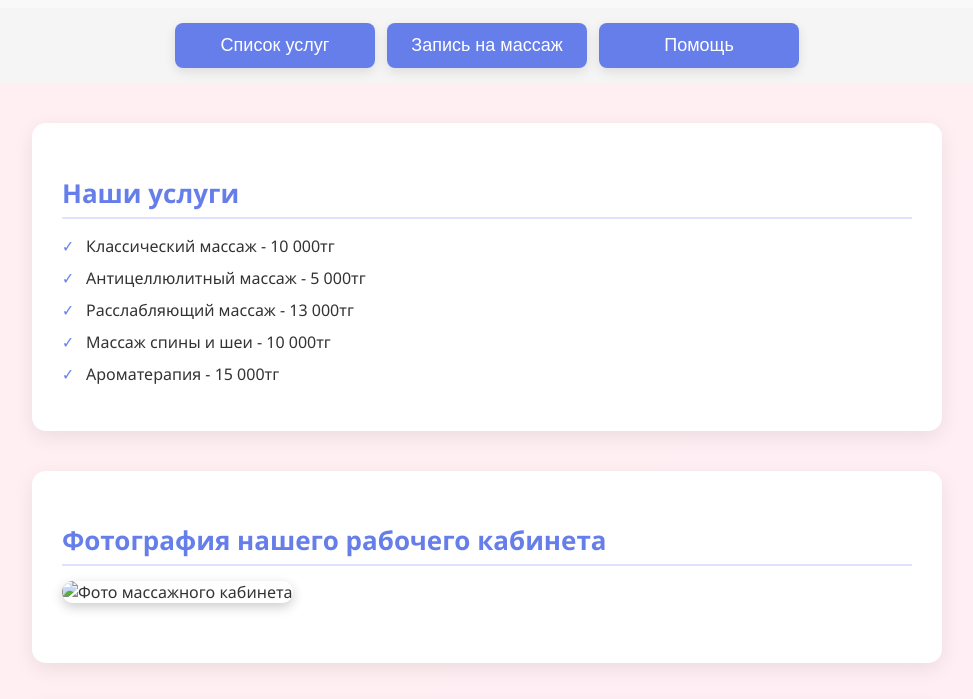
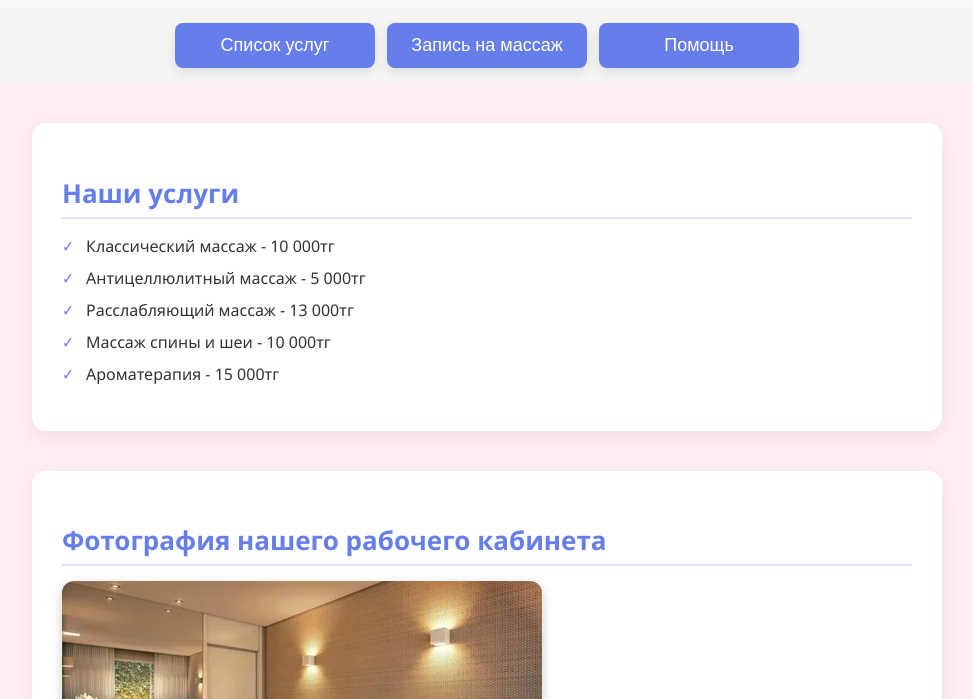
Before and after one commit to Ilya0809/Ilya0809, a plain HTML site: page index.html in a window 1280 px wide. Shown: the part 101-800 px from the top of the page, without its empty margins (153-1126 px from the left). Drawn offline with Linux system fonts and the light colour scheme.

Commit message:
Update index.html

```diff
--- a/index.html
+++ b/index.html
@@ -32,7 +32,7 @@
 
 <section>
     <h2>Фотография нашего рабочего кабинета</h2>
-    <img src="images/i.webp" alt="Фото массажного кабинета" style="max-width:100%; border-radius:12px; box-shadow: 0 4px 12px rgba(0,0,0,0.2); margin-bottom: 30px;">
+    <img src="i.webp" alt="Фото массажного кабинета" style="max-width:100%; border-radius:12px; box-shadow: 0 4px 12px rgba(0,0,0,0.2); margin-bottom: 30px;">
 </section>
 
 <section>
```
